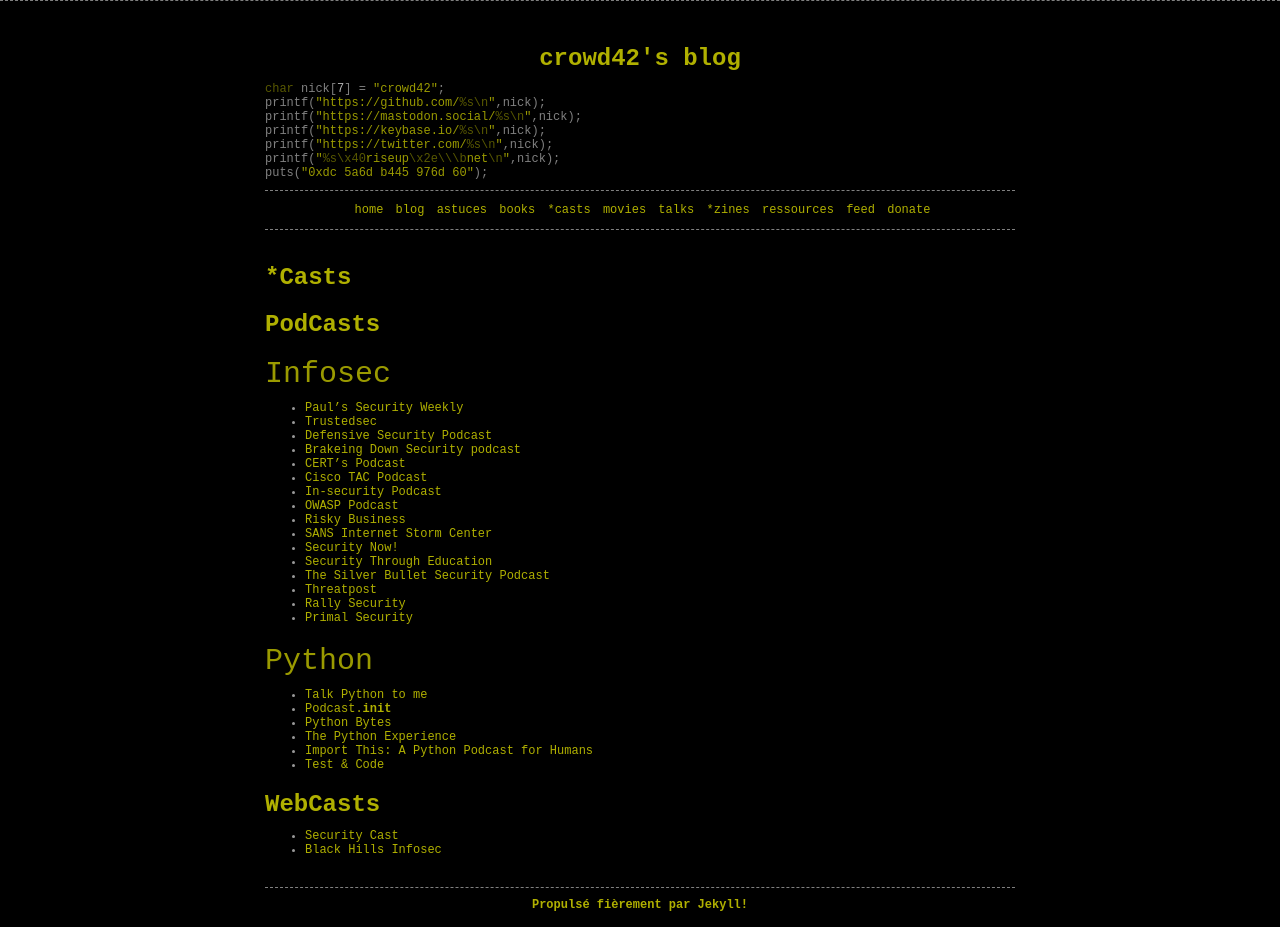
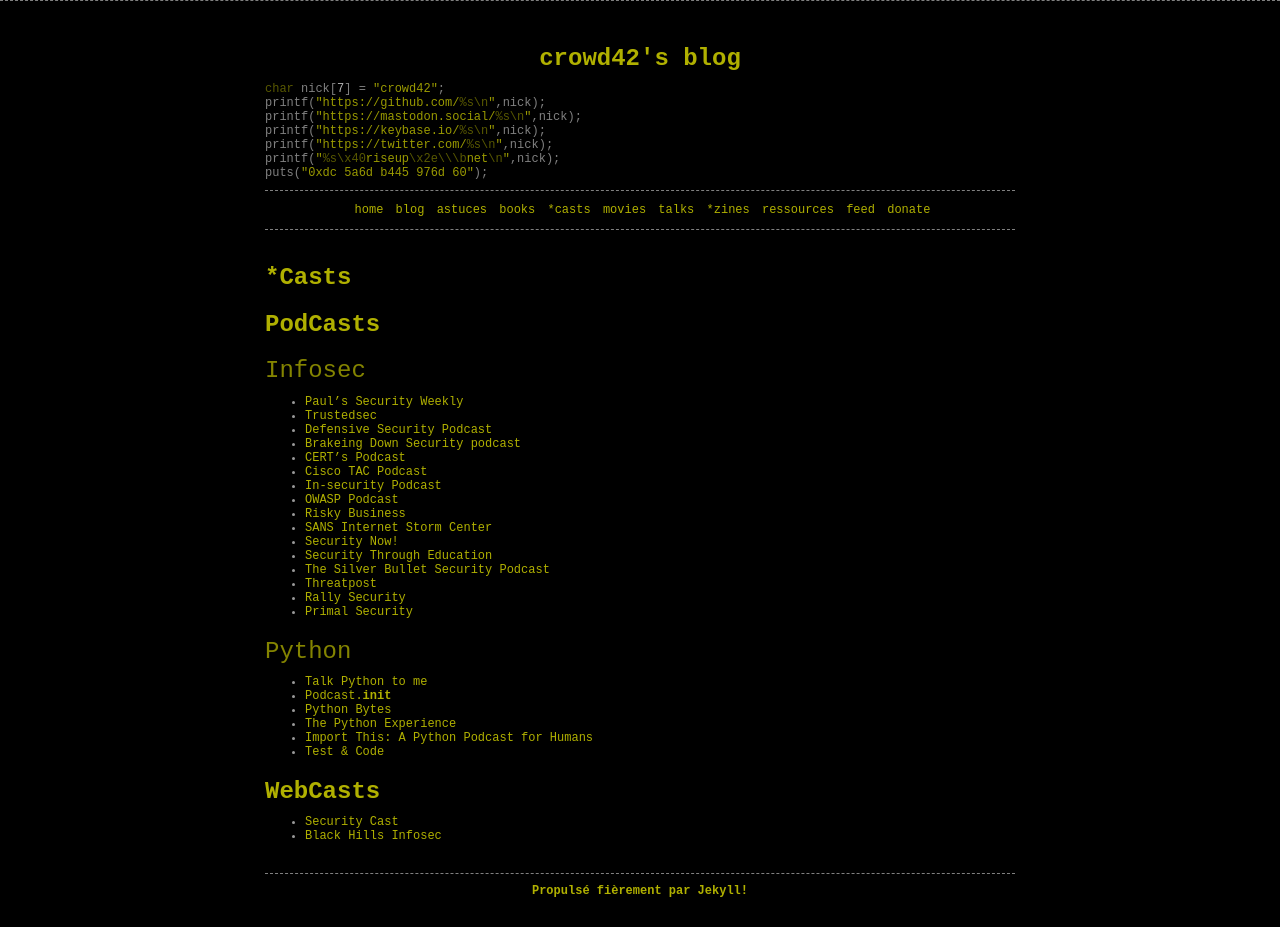
Before and after one commit to crowd42/crowd42.xyz, a Jekyll site: the page built from casts.md, in a window 1280 px wide. Built offline with Jekyll 4.4.1, drawn with Linux system fonts in a browser that asks for light colours.

Commit message:
update podcasts list

```diff
--- a/casts.md
+++ b/casts.md
@@ -5,7 +5,7 @@ permalink: /casts/
 ---
 
 # PodCasts
-## Infosec
+### Infosec
 * [Paul's Security Weekly](http://securityweekly.com/)
 * [Trustedsec](http://www.trustedsec.com/podcasts)
 * [Defensive Security Podcast](https://www.defensivesecurity.org)
@@ -23,7 +23,7 @@ permalink: /casts/
 * [Rally Security](http://rallysecurity.com)
 * [Primal Security](http://www.primalsecurity.net/podcasts)
 
-## Python
+### Python
 * [Talk Python to me](https://talkpython.fm/)
 * [Podcast.__init__](https://www.podcastinit.com/)
 * [Python Bytes](https://pythonbytes.fm/)
```
